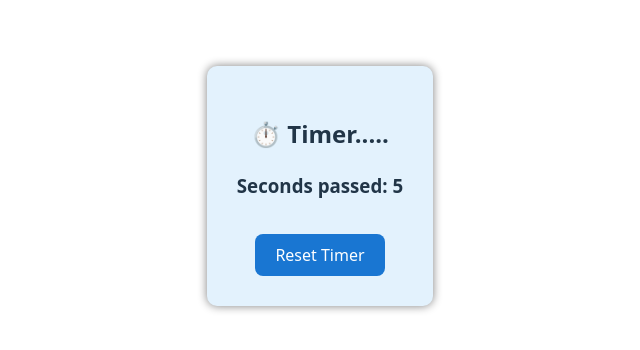
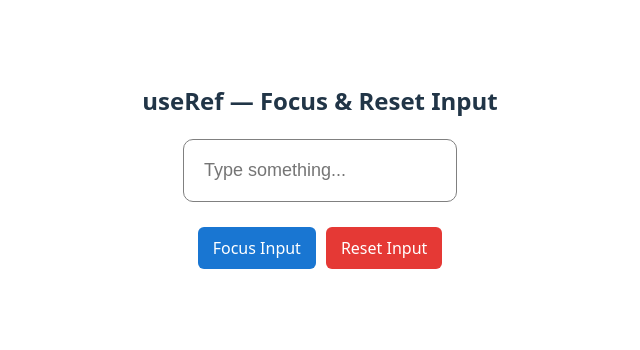
Before and after one commit to zarish123z/React.js, a React (Vite) app in the folder vite-project/: page / in a window 1280 px wide. Shown: the part 264-614 px from the top of the page, without its empty margins (320-960 px from the left). Built offline with nearby package versions, Linux system fonts and the light colour scheme.

Commit message:
Hooks(useRef)

```diff
--- /dev/null
+++ b/vite-project/src/UseRef_FocusInput.jsx
@@ -0,0 +1,61 @@
+
+import React, { useRef } from "react";
+
+function UseRef_FocusInput() {
+  const inputRef = useRef(null); // Reference for input element
+
+  //  Focus the input when button is clicked
+  const handleFocus = () => {
+    inputRef.current.focus();
+  };
+
+  // (reset) the input
+  const handleReset = () => {
+    inputRef.current.value = ""; // for reset
+    inputRef.current.focus();
+  };
+
+  return (
+    <div style={{ textAlign: "center", marginTop: "80px" }}>
+      <h2> useRef — Focus & Reset Input</h2>
+      <input
+        ref={inputRef}
+        type="text"
+        placeholder="Type something..."
+        style={{
+          padding: "20px",
+          fontSize: "18px",
+          borderRadius: "10px",
+          border: "1px solid gray",
+        }}
+      />
+      <div style={{ marginTop: "25px" }}>
+        <button onClick={handleFocus}
+         style={{
+            background: "#1976d2",
+            color: "white",
+            border: "none",
+            padding: "10px 15px",
+            borderRadius: "6px",
+            marginRight: "10px",
+            cursor: "pointer",
+          }}
+        >
+          Focus Input
+        </button>
+        <button onClick={handleReset}
+        style={{
+            background: "#e53935",
+            color: "white",
+            border: "none",
+            padding: "10px 15px",
+            borderRadius: "6px",
+            cursor: "pointer",
+          }}
+        >Reset Input</button>
+      </div>
+    </div>
+  );
+}
+
+export default UseRef_FocusInput;
--- a/vite-project/src/main.jsx
+++ b/vite-project/src/main.jsx
@@ -14,6 +14,13 @@ import ListAndKeys from './ListandKeys.jsx'
 import TableList from './TableList.jsx'
 import UseEffectTitle from './UseEffectTitle.jsx'
 import UseEffectTimer from './UseEffectTimer.jsx'
+import UseRef_FocusInput from './UseRef_FocusInput.jsx'
+
+
+
+
+
+
 
 
 
@@ -42,9 +49,8 @@ createRoot(document.getElementById('root')).render(
 {/* <ListAndKeys/> */}
 {/* <TableList/> */}
 {/* <UseEffectTitle/> */}
-<UseEffectTimer/>
-
-
+{/* <UseEffectTimer/> */}
+<UseRef_FocusInput/>
 
 
 
```
